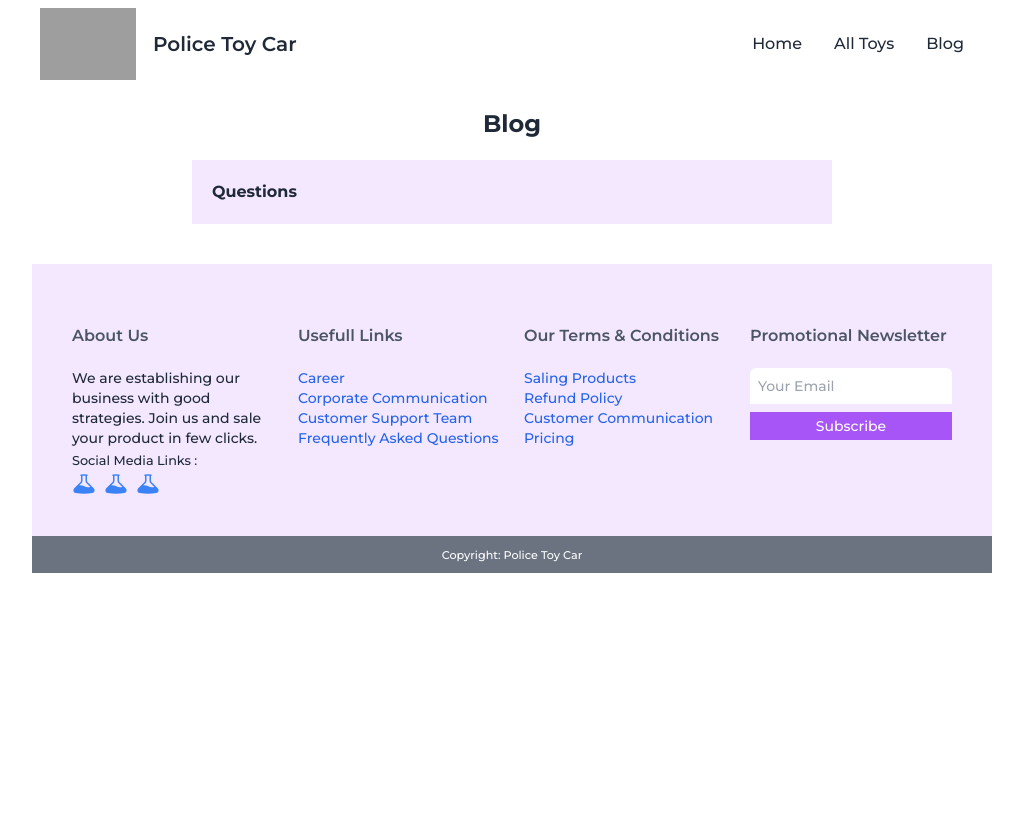
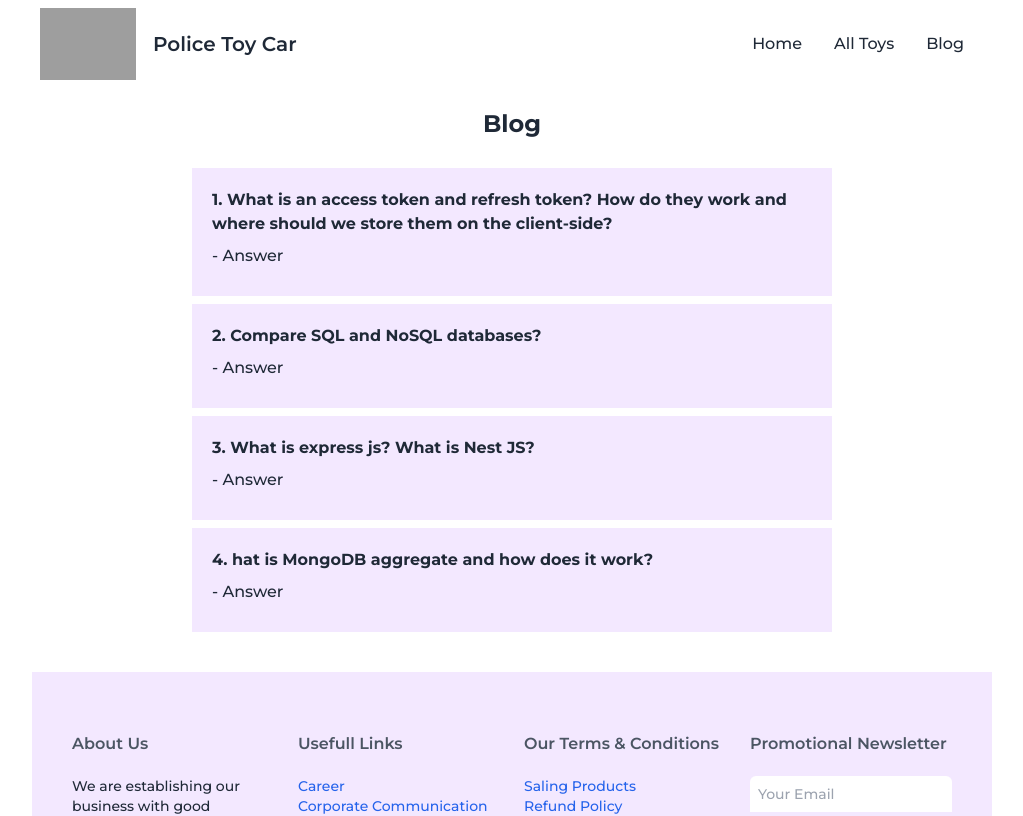
Before and after one commit to methubd/police-toy-car-client, a React (Vite) app: page /blog in a window 1280 px wide. Shown: the top 816 px of the page, without its empty margins (128-1151 px from the left). Built offline with nearby package versions, Linux system fonts and the light colour scheme; no server answers; grey boxes are pictures that could not be loaded.

Commit message:
server deployed to vercel

```diff
--- a/src/Pages/Admin/AddToy/AddToy.jsx
+++ b/src/Pages/Admin/AddToy/AddToy.jsx
@@ -20,7 +20,7 @@ const AddToy = () => {
 
         const newToy = {name, subCategory, seller, quantity, email, price, rating, image, details};
 
-        fetch('http://localhost:5000/toys', {
+        fetch('https://assignment-11-server-nu.vercel.app/toys', {
             method: 'POST',
             headers: {
                 "content-type" : "application/json"
@@ -106,7 +106,7 @@ const AddToy = () => {
                         cols="30" rows="5"
                         placeholder='Type details abut your prodcut.' required/> <br />
 
-                        <input className='p-2 px-10 text-lg bg-purple-500 text-white' type="submit" value="Add" />
+                        <input className='p-2 px-10 text-lg bg-purple-500 text-white cursor-pointer' type="submit" value="Add" />
                     </div>
                 </form>
             </div>
--- a/src/Pages/Admin/AddToy/MyToy.jsx
+++ b/src/Pages/Admin/AddToy/MyToy.jsx
@@ -10,7 +10,7 @@ const MyToy = () => {
     const email = user?.email;
     const [myToys, setMytoys] = useState([]);
 
-    const url = `http://localhost:5000/myToys?email=${email}`
+    const url = `https://assignment-11-server-nu.vercel.app/myToys?email=${email}`
 
     useEffect(() => {
         fetch(url)
@@ -32,7 +32,7 @@ const MyToy = () => {
           }).then((result) => {
             if (result.isConfirmed) {
 
-                fetch(`http://localhost:5000/myToys/${id}`, {
+                fetch(`https://assignment-11-server-nu.vercel.app/myToys/${id}`, {
                     method: 'DELETE',
                 })
                 Swal.fire(
--- a/src/Pages/Admin/AddToy/UpdateToy.jsx
+++ b/src/Pages/Admin/AddToy/UpdateToy.jsx
@@ -18,7 +18,7 @@ const UpdateToy = () => {
         const oldToy = {name, quantity, price}
         console.log(oldToy);
 
-        fetch(`http://localhost:5000/mytoys/${_id}`, {
+        fetch(`https://assignment-11-server-nu.vercel.app/mytoys/${_id}`, {
             method: 'PUT',
             headers: {
                 "content-type" : "application/json"
@@ -64,7 +64,7 @@ const UpdateToy = () => {
 
                     <div className=''>
 
-                        <input className='p-2 px-10 text-lg bg-purple-500 text-white' type="submit" value="Update" />
+                        <input className='p-2 px-10 text-lg bg-purple-500 text-white cursor-pointer' type="submit" value="Update" />
                     </div>
                 </form>
         </div>
--- a/src/Pages/Home/Products/ToyDetails.jsx
+++ b/src/Pages/Home/Products/ToyDetails.jsx
@@ -13,7 +13,7 @@ const ToyDetails = () => {
     const handleAddMyToys = () => {
         const myToy = {name, userEmail, seller, price, quantity}
 
-        fetch('http://localhost:5000/myToys', {
+        fetch('https://assignment-11-server-nu.vercel.app/myToys', {
             method: 'POST',
             headers: {
                 "content-type" : "application/json"
--- a/src/Pages/Home/Products/Toys.jsx
+++ b/src/Pages/Home/Products/Toys.jsx
@@ -23,11 +23,11 @@ const Toys = () => {
 
     return (
         <div>
-            <div className='text-right p-10'>
-                <input onChange={handleSearch} className='outline-none p-2 bg-purple-50 md:w-1/3 border border-gray-300 my-3' type="text" name="search" placeholder="Search by Name" />
+            <div className='md:text-right text-center md:p-5'>
+                <input onChange={handleSearch} className='outline-none p-2 bg-purple-50 w-full md:w-1/3 border border-gray-300 my-2 mx-5 md:mx-0' type="text" name="search" placeholder="Search by Toy Name" />
                 <hr className='pt-5'/>
             </div>
-            <h1 className='text-center text-2xl'></h1>
+            <h1 className='text-center text-2xl'>Explore our exclusive collections</h1>
                 <div className='grid grid-cols-1 md:grid-cols-3 gap-6 md:p-10'>
                     {
                         toys.map(toy => <SingleToy
--- a/src/Pages/Home/Tabs/TabCategories.jsx
+++ b/src/Pages/Home/Tabs/TabCategories.jsx
@@ -17,7 +17,7 @@ const TabCategories = () => {
 
     //Trucks Data Loaded
     useEffect(() => {
-        fetch('http://localhost:5000/truck')
+        fetch('https://assignment-11-server-nu.vercel.app/truck')
         .then(res => res.json())
         .then(data => {
             setTrucks(data.slice(0, 2));
@@ -26,7 +26,7 @@ const TabCategories = () => {
 
     //SUV Data Loaded
     useEffect(() => {
-        fetch('http://localhost:5000/suv')
+        fetch('https://assignment-11-server-nu.vercel.app/suv')
         .then(res => res.json())
         .then(data => {
             setSuv(data.slice(0, 2));
@@ -36,7 +36,7 @@ const TabCategories = () => {
     //Ambulance Data Loaded
 
     useEffect(() => {
-        fetch('http://localhost:5000/ambulance')
+        fetch('https://assignment-11-server-nu.vercel.app/ambulance')
         .then(res => res.json())
         .then(data => {
             setAmbulance(data.slice(0, 2));
@@ -50,7 +50,7 @@ const TabCategories = () => {
 
     return (
         <div data-aos="fade-up" className='mt-20'>
-            <h1 className='text-center text-2xl font-semibold'>See Products by Category</h1>
+            <h1 className='text-center text-2xl font-semibold'>See Toys by Category</h1>
                 <div className='w-3/4 mx-auto text-center py-10'>
                 <Tabs>
                     <TabList>
--- a/src/Pages/Shared/Blog/Blog.jsx
+++ b/src/Pages/Shared/Blog/Blog.jsx
@@ -5,10 +5,26 @@ const Blog = () => {
     useTitle('Blog')
     return (
         <div>
-            <h1 className='text-center text-2xl py-5 font-bold'>Blog</h1>
+            <h1 className='text-center text-2xl py-5 font-bold '>Blog</h1>
 
-            <div className='bg-purple-100 md:w-2/3 mx-auto p-5'>
-                <h1 className='font-bold'>Questions</h1>
+            <div className='bg-purple-100 md:w-2/3 mx-auto p-5 my-2'>
+                <h1 className='font-bold'>1. What is an access token and refresh token? How do they work and where should we store them on the client-side?</h1>
+                <h1 className='py-2'>- Answer</h1>
+            </div>
+
+            <div className='bg-purple-100 md:w-2/3 mx-auto p-5 my-2'>
+                <h1 className='font-bold'>2. Compare SQL and NoSQL databases?</h1>
+                <h1 className='py-2'>- Answer</h1>
+            </div>
+
+            <div className='bg-purple-100 md:w-2/3 mx-auto p-5 my-2'>
+                <h1 className='font-bold'>3. What is express js? What is Nest JS?</h1>
+                <h1 className='py-2'>- Answer</h1>
+            </div>
+
+            <div className='bg-purple-100 md:w-2/3 mx-auto p-5 my-2'>
+                <h1 className='font-bold'>4. hat is MongoDB aggregate and how does it work?</h1>
+                <h1 className='py-2'>- Answer</h1>
             </div>
         </div>
     );
--- a/src/Routes/Routes.jsx
+++ b/src/Routes/Routes.jsx
@@ -20,7 +20,7 @@ const router = createBrowserRouter([
             {
                 path: '/',
                 element: <Home></Home>,
-                loader: () => fetch('http://localhost:5000/toys')
+                loader: () => fetch('https://assignment-11-server-nu.vercel.app/toys')
             },
             {
                 path: '/addToy',
@@ -29,12 +29,12 @@ const router = createBrowserRouter([
             {
                 path: '/allToys',
                 element: <Toys></Toys>,
-                loader: () => fetch('http://localhost:5000/toys')
+                loader: () => fetch('https://assignment-11-server-nu.vercel.app/toys')
             },
             {
                 path: '/toyDetails/:id',
                 element: <PrivateRoute><ToyDetails></ToyDetails></PrivateRoute>,
-                loader: ({params}) => fetch(`http://localhost:5000/toys/${params.id}`)
+                loader: ({params}) => fetch(`https://assignment-11-server-nu.vercel.app/toys/${params.id}`)
             },
             {
                 path: '/myToys',
@@ -52,7 +52,7 @@ const router = createBrowserRouter([
             {
                 path: '/updateToy/:id',
                 element: <PrivateRoute><UpdateToy></UpdateToy></PrivateRoute>,
-                loader: ({params}) => fetch(`http://localhost:5000/mytoys/${params.id}`)
+                loader: ({params}) => fetch(`https://assignment-11-server-nu.vercel.app/mytoys/${params.id}`)
             },
             {
                 path: '/blog',
```
